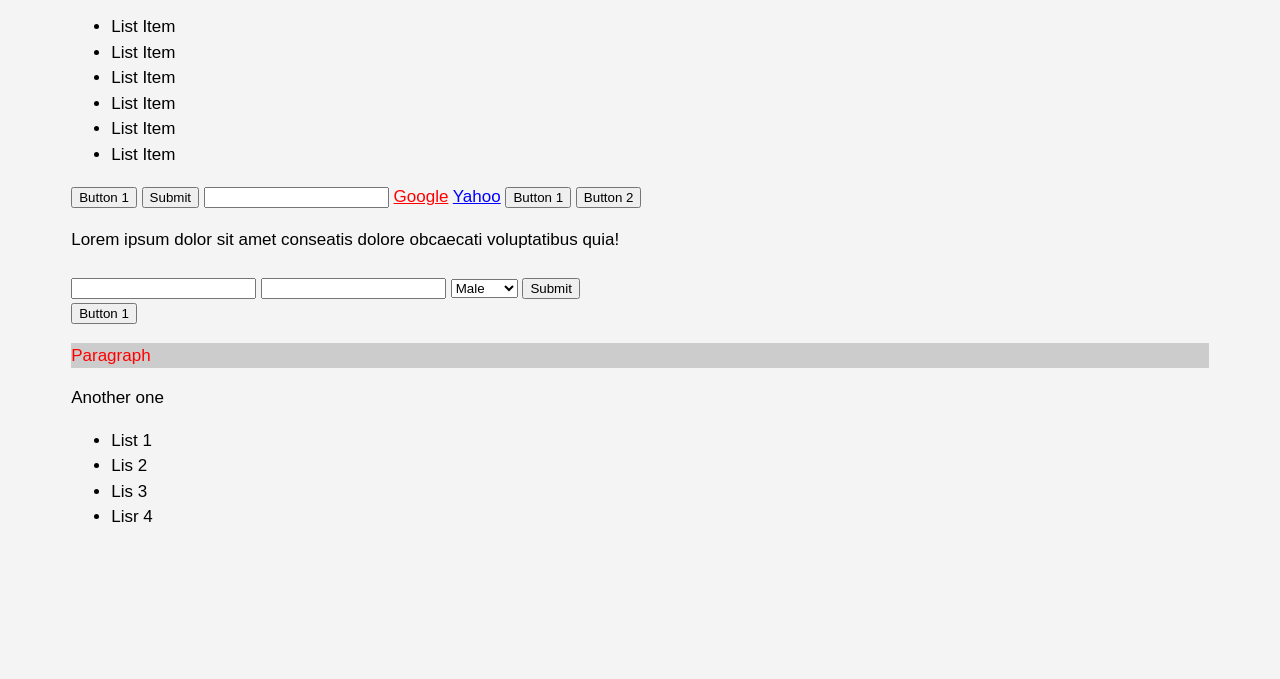
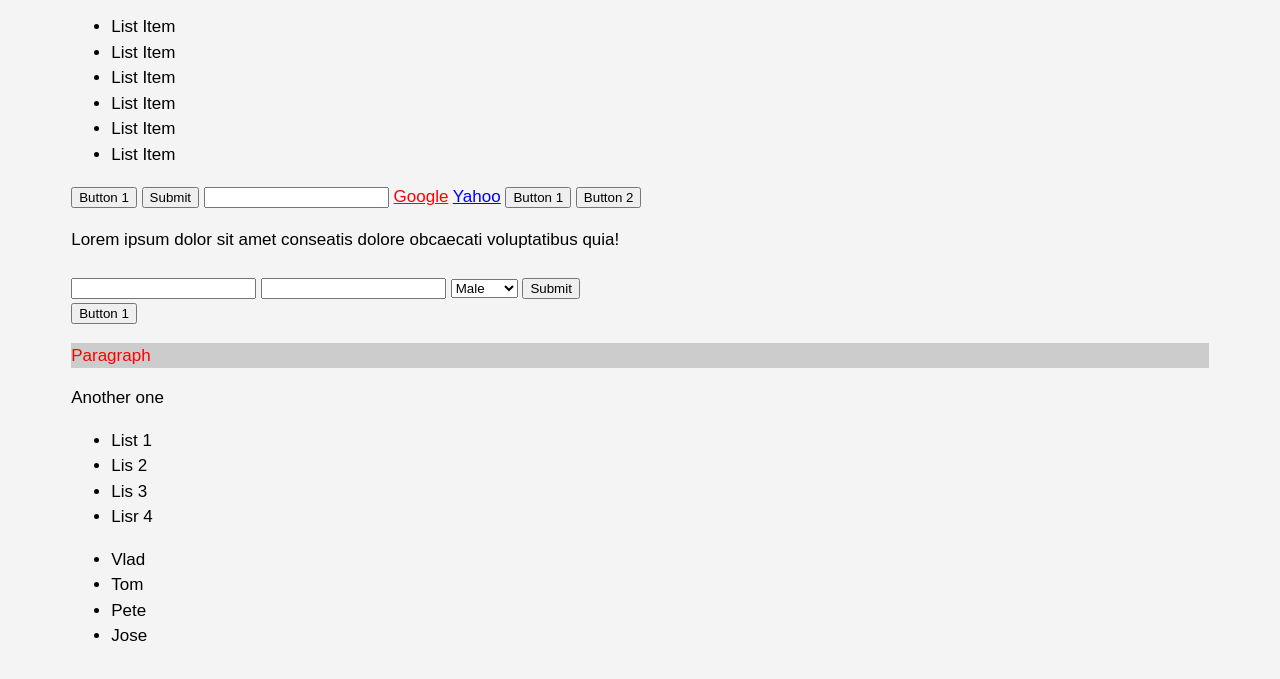
Before and after one commit to VladimirtheGreatest/jquery-dummy-project, a plain HTML site: page index.html in a window 1280 px wide. Shown: the part 339-1018 px from the top of the page. Before the commit the page ends 904 px from the top, so only its background shows below. Drawn offline with nearby package versions, Linux system fonts and the light colour scheme.

Commit message:
more dom manipulation

```diff
--- a/index.html
+++ b/index.html
@@ -93,6 +93,9 @@
         <li>Lisr 4</li>
       </ul>
 
+
+      <ul id="users"></ul>
+       <a href="www.google.com"></a>
     </div>
     <script>
       //  $("h1").hide();
@@ -120,9 +123,20 @@
             $('.para5').prependTo('.para4');
             $('ul').before('<h4>Hello</h4>');
             $('ul').after('<h4>Hello</h4>');
+           // $('ul').empty();
+          // $('ul').detach();
+        // $('a').attr('target', '_blank');
+          //  $('a').removeAttr('target');
+          $('p').wrap('<h1>');
         });
 
+        var myArr = ['Vlad', 'Tom', 'Pete', 'Jose'];
 
+        $.each(myArr, function(i, val){
+          $('#users').append('<li>'+val+'</li>')
+        })
+
+       // https://www.youtube.com/watch?v=q4FWSdX55ls
 
 
         //  $("#btn1").click(function(){
```
